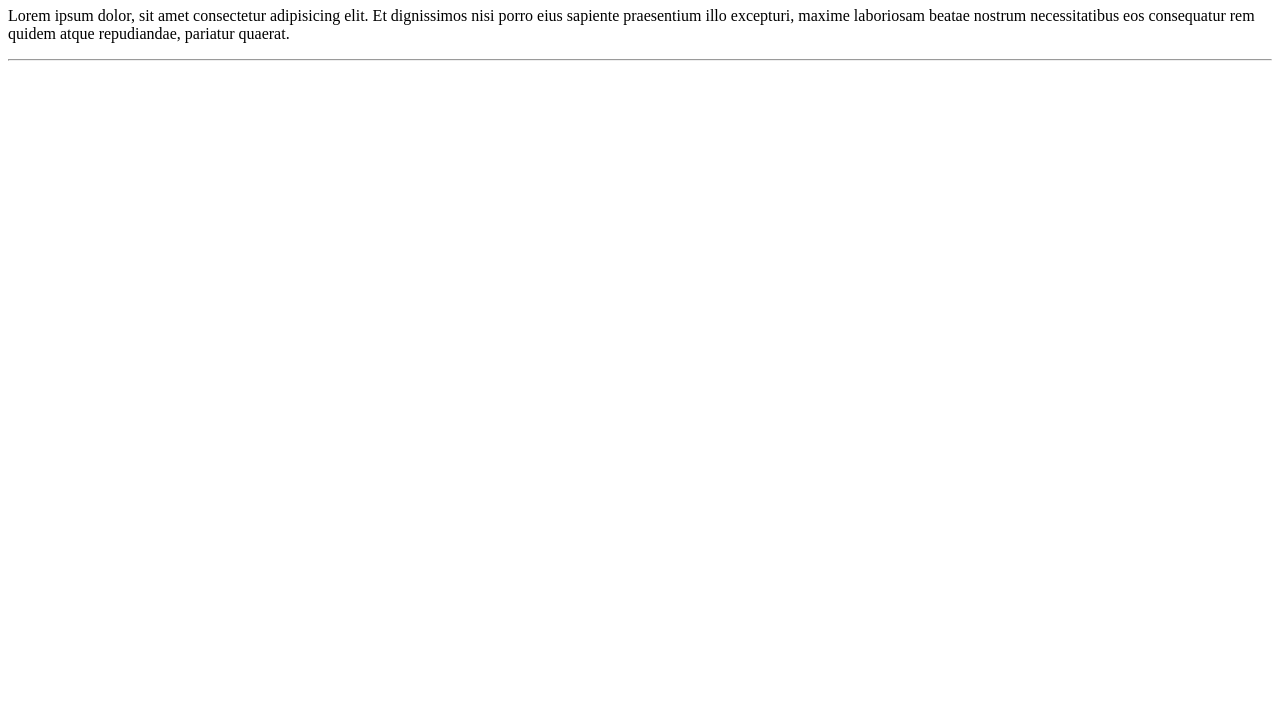
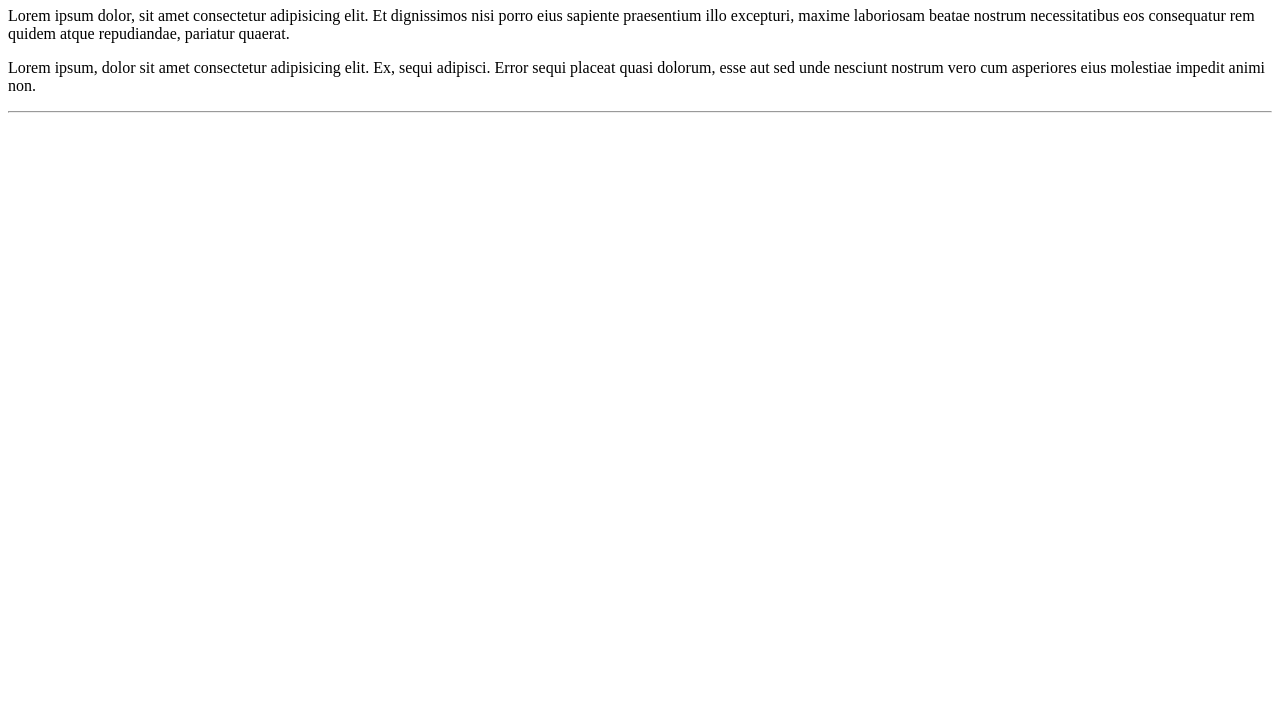
Before and after one commit to jsilvabarb/OlaMundo, a plain HTML site: page site_exemplo/index.html in a window 1280 px wide. Shown: the part 73-800 px from the top of the page. Drawn offline with Linux system fonts and the light colour scheme.

Commit message:
Atualizei o index

```diff
--- a/site_exemplo/index.html
+++ b/site_exemplo/index.html
@@ -10,6 +10,8 @@
     <h1>Olá, Mundo!</h1>
 
     <p>Lorem ipsum dolor, sit amet consectetur adipisicing elit. Et dignissimos nisi porro eius sapiente praesentium illo excepturi, maxime laboriosam beatae nostrum necessitatibus eos consequatur rem quidem atque repudiandae, pariatur quaerat.</p>
+    <p>Lorem ipsum, dolor sit amet consectetur adipisicing elit. Ex, sequi adipisci. Error sequi placeat quasi dolorum, esse aut sed unde nesciunt nostrum vero cum asperiores eius molestiae impedit animi non.</p>
     <hr>
+
 </body>
 </html>
```
